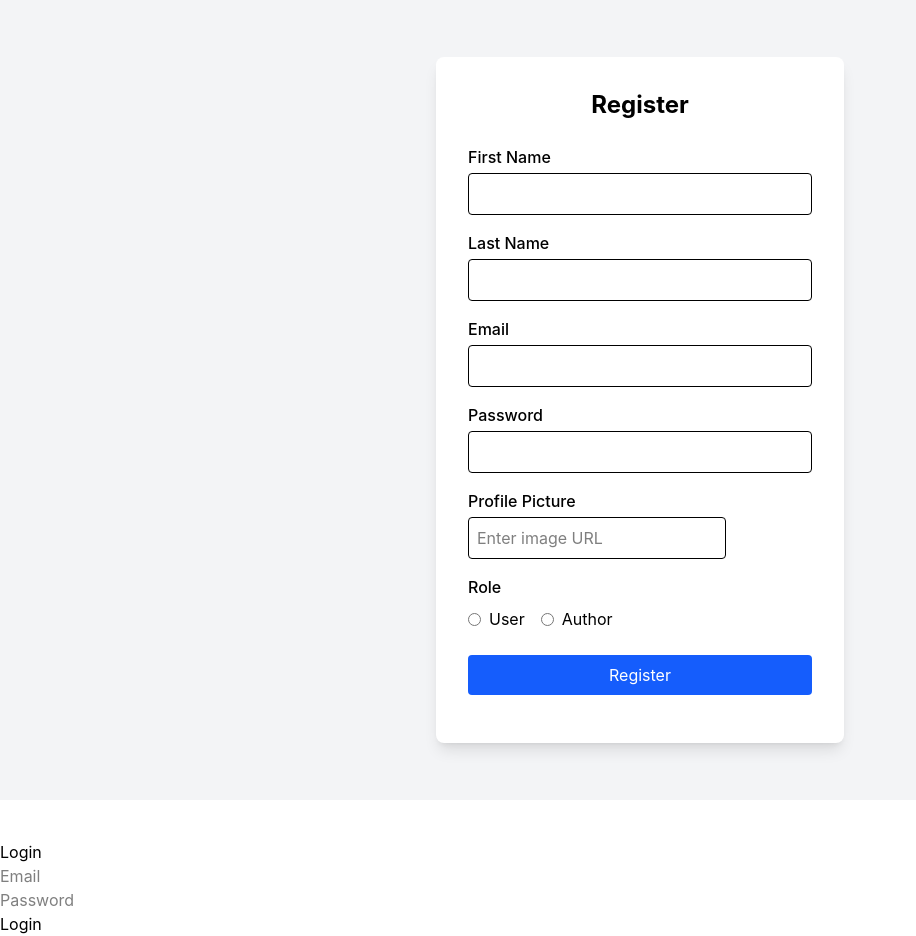
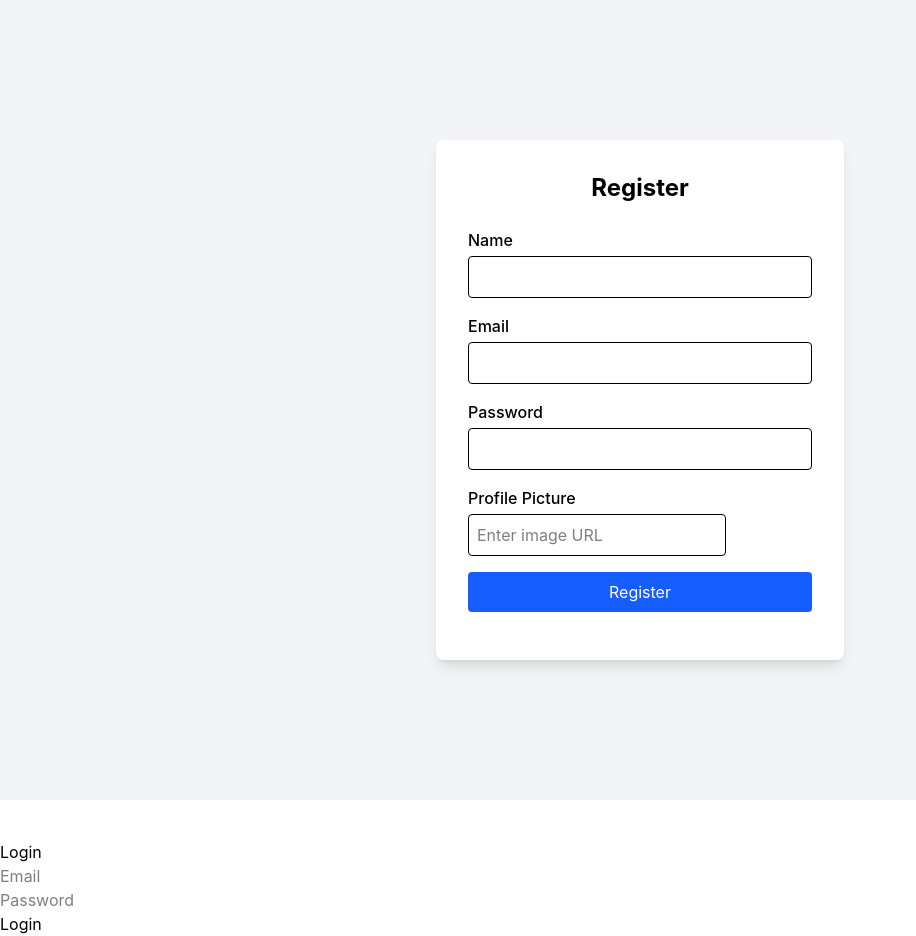
Before and after one commit to shriija/task-managerr, a React (Vite) app in the folder client/: page / in a window 1280 px wide. Shown: the whole page, without its empty margins (0-916 px from the left). Built offline with nearby package versions, Linux system fonts and the light colour scheme.

Commit message:
Update RegisterPage.jsx

```diff
--- a/client/src/pages/RegisterPage.jsx
+++ b/client/src/pages/RegisterPage.jsx
@@ -27,17 +27,8 @@ const { register, handleSubmit, formState: { errors } } = useForm();
 
           {/* First Name */}
           <div className="mb-4">
-            <label className="block mb-1 font-medium"> First Name </label>
-            <input type="text" className="w-full border rounded p-2" {...register("firstName", { required:true, minLength:2})} />
-           {
-
-           }
-          </div>
-
-          {/* Last Name */}
-          <div className="mb-4">
-            <label className="block mb-1 font-medium"> Last Name </label>
-            <input type="text" className="w-full border rounded p-2" {...register("lastName")}/>
+            <label className="block mb-1 font-medium"> Name </label>
+            <input type="text" className="w-full border rounded p-2" {...register("name", { required:true, minLength:2})} />
           </div>
 
           {/* Email */}
@@ -67,23 +58,6 @@ const { register, handleSubmit, formState: { errors } } = useForm();
               <input type="url" placeholder="Enter image URL" className="w-3/4 border rounded p-2" {...register("profileImageUrl")} />
             </div>
           </div>
-
-          {/* Role */}
-          <div className="mb-6">
-            <label className="block mb-2 font-medium"> Role </label>
-            <div className="flex gap-4">
-              <label className="flex items-center gap-2">
-                <input type="radio" value="USER" {...register("role", { required:true })} />
-                User
-              </label>
-              <label className="flex items-center gap-2">
-                <input type="radio" value="AUTHOR" {...register("role",{ required:true })} />
-                Author
-              </label>
-            </div>
-            {errors?.role?.type=="required" && <p className="text-red-500 text-sm mt-1"> Role is required </p>}
-          </div>
-
           <button type="submit" className="w-full bg-blue-600 mb-4 text-white p-2 rounded hover:bg-blue-700 hover:cursor-pointer" > Register </button>
           <div className="">
           </div>
```
